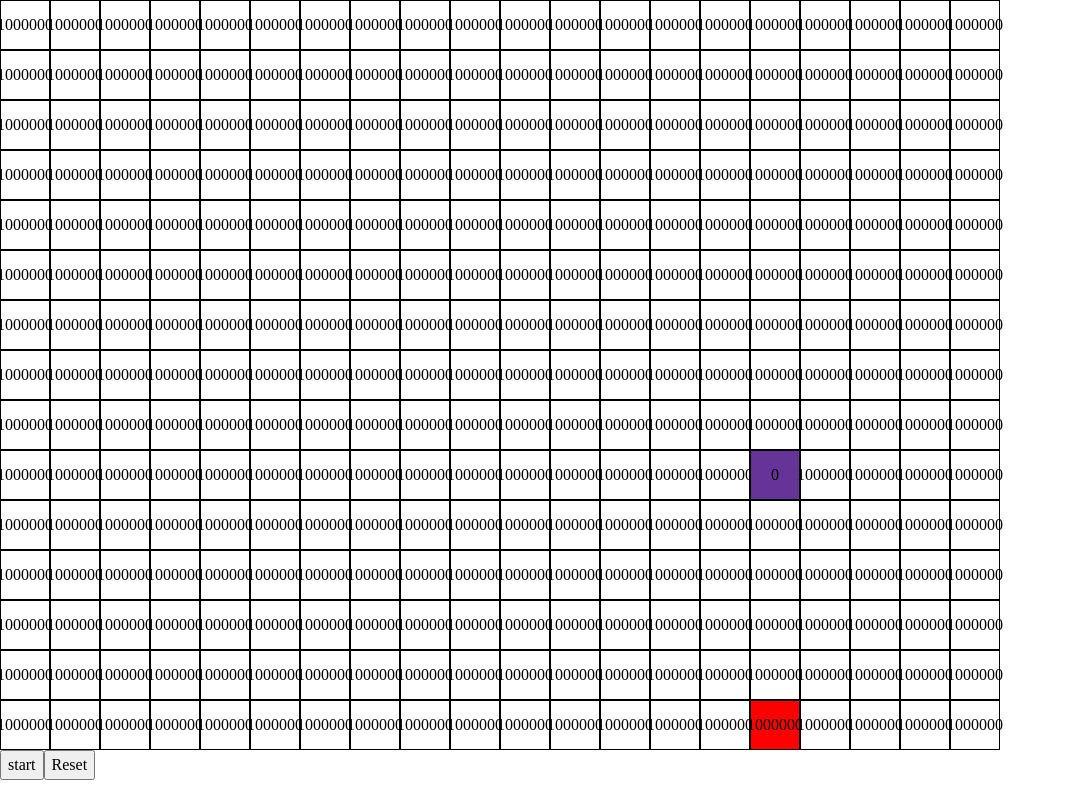
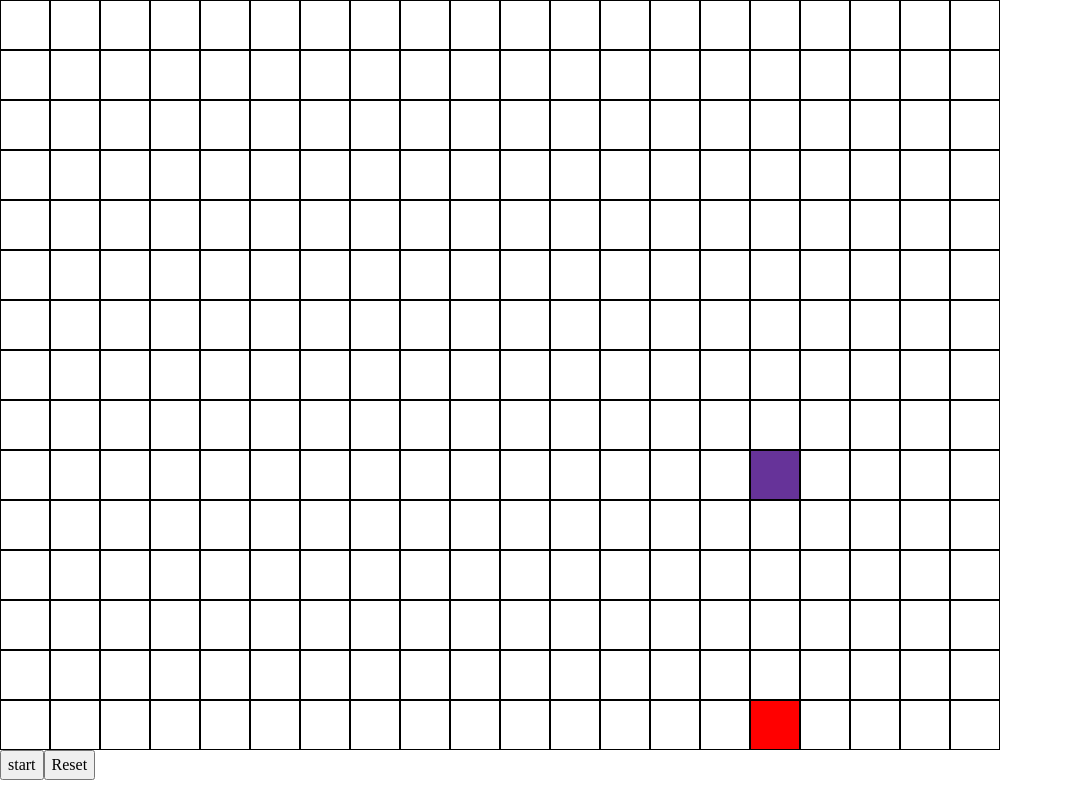
Before and after one commit to adityain98/pathfinding, a Vue app: page / in a window 1280 px wide. Shown: the whole page, without its empty margins (0-1066 px from the left). Built offline with nearby package versions, Linux system fonts and the light colour scheme.

Commit message:
chore: remove weight info on grid template

```diff
--- a/src/components/algorithm/DijkstraAlgorithm.vue
+++ b/src/components/algorithm/DijkstraAlgorithm.vue
@@ -18,7 +18,6 @@
         @click.left="setModifier(node, 'isWall')"
         @click.right="setModifier(node, 'isWeightNode')"
       >
-          {{ node.weight }}
       </div>
     </div>
 
```
